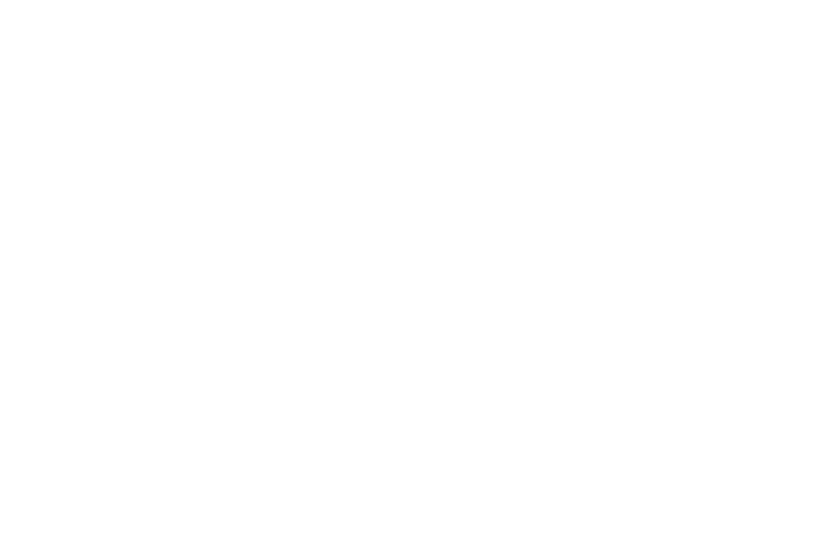
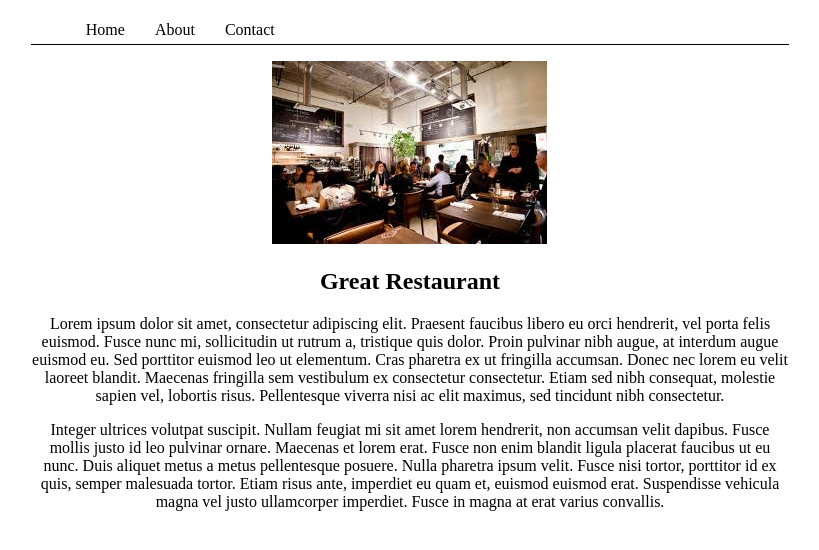
Before and after one commit to filip373/restaurant, a plain HTML site: page index.html in a window 1280 px wide. Shown: the whole page, without its empty margins (230-1049 px from the left). Drawn offline with Linux system fonts and the light colour scheme.

Commit message:
page with tabs made using idTabs plugin

```diff
--- a/index.html
+++ b/index.html
@@ -2,10 +2,17 @@
 <html>
 <head>
   <title>Restaurant</title>
+  <link rel="stylesheet" href="stylesheets/main.css">
 </head>
 <body>
-<div class="container"></div>
+<div class="container">
+<!--   <img src="images/photo.jpg">
+  <h1>Great restaurant</h1>
+  <p>Lorem ipsum dolor sit amet, consectetur adipiscing elit. Praesent faucibus libero eu orci hendrerit, vel porta felis euismod. Fusce nunc mi, sollicitudin ut rutrum a, tristique quis dolor. Proin pulvinar nibh augue, at interdum augue euismod eu. Sed porttitor euismod leo ut elementum. Cras pharetra ex ut fringilla accumsan. Donec nec lorem eu velit laoreet blandit. Maecenas fringilla sem vestibulum ex consectetur consectetur. Etiam sed nibh consequat, molestie sapien vel, lobortis risus. Pellentesque viverra nisi ac elit maximus, sed tincidunt nibh consectetur.</p>
+  <p>Integer ultrices volutpat suscipit. Nullam feugiat mi sit amet lorem hendrerit, non accumsan velit dapibus. Fusce mollis justo id leo pulvinar ornare. Maecenas et lorem erat. Fusce non enim blandit ligula placerat faucibus ut eu nunc. Duis aliquet metus a metus pellentesque posuere. Nulla pharetra ipsum velit. Fusce nisi tortor, porttitor id ex quis, semper malesuada tortor. Etiam risus ante, imperdiet eu quam et, euismod euismod erat. Suspendisse vehicula magna vel justo ullamcorper imperdiet. Fusce in magna at erat varius convallis.</p> -->
+</div>
 <script src="scripts/jquery-3.0.0.js"></script>
 <script src="scripts/main.js"></script>
+<script src="scripts/jquery.idTabs.min.js"></script>
 </body>
 </html>
--- /dev/null
+++ b/scripts/jquery.idTabs.min.js
@@ -0,0 +1,12 @@
+/* idTabs ~ Sean Catchpole - Version 2.2 - MIT/GPL */
+(function(){var dep={"jQuery":"http://code.jquery.com/jquery-latest.min.js"};var init=function(){(function($){$.fn.idTabs=function(){var s={};for(var i=0;i<arguments.length;++i){var a=arguments[i];switch(a.constructor){case Object:$.extend(s,a);break;case Boolean:s.change=a;break;case Number:s.start=a;break;case Function:s.click=a;break;case String:if(a.charAt(0)=='.')s.selected=a;else if(a.charAt(0)=='!')s.event=a;else s.start=a;break;}}
+if(typeof s['return']=="function")
+s.change=s['return'];return this.each(function(){$.idTabs(this,s);});}
+$.idTabs=function(tabs,options){var meta=($.metadata)?$(tabs).metadata():{};var s=$.extend({},$.idTabs.settings,meta,options);if(s.selected.charAt(0)=='.')s.selected=s.selected.substr(1);if(s.event.charAt(0)=='!')s.event=s.event.substr(1);if(s.start==null)s.start=-1;var showId=function(){if($(this).is('.'+s.selected))
+return s.change;var id="#"+this.href.split('#')[1];var aList=[];var idList=[];$("a",tabs).each(function(){if(this.href.match(/#/)){aList.push(this);idList.push("#"+this.href.split('#')[1]);}});if(s.click&&!s.click.apply(this,[id,idList,tabs,s]))return s.change;for(i in aList)$(aList[i]).removeClass(s.selected);for(i in idList)$(idList[i]).hide();$(this).addClass(s.selected);$(id).show();return s.change;}
+var list=$("a[href*='#']",tabs).unbind(s.event,showId).bind(s.event,showId);list.each(function(){$("#"+this.href.split('#')[1]).hide();});var test=false;if((test=list.filter('.'+s.selected)).length);else if(typeof s.start=="number"&&(test=list.eq(s.start)).length);else if(typeof s.start=="string"&&(test=list.filter("[href*='#"+s.start+"']")).length);if(test){test.removeClass(s.selected);test.trigger(s.event);}
+return s;}
+$.idTabs.settings={start:0,change:false,click:null,selected:".selected",event:"!click"};$.idTabs.version="2.2";$(function(){$(".idTabs").idTabs();});})(jQuery);}
+var check=function(o,s){s=s.split('.');while(o&&s.length)o=o[s.shift()];return o;}
+var head=document.getElementsByTagName("head")[0];var add=function(url){var s=document.createElement("script");s.type="text/javascript";s.src=url;head.appendChild(s);}
+var s=document.getElementsByTagName('script');var src=s[s.length-1].src;var ok=true;for(d in dep){if(check(this,d))continue;ok=false;add(dep[d]);}if(ok)return init();add(src);})();
--- a/scripts/main.js
+++ b/scripts/main.js
@@ -0,0 +1,41 @@
+$(function() {
+  $('.container')
+    .append('<ul class="idTabs"></ul>')
+    .append('<section id="home"></section>')
+    .append('<section id="about"></section>')
+    .append('<section id="contact"></section>')
+    .css({
+      width: '60%',
+      'text-align': 'center',
+      margin: '0 auto'
+    });
+
+  $('.idTabs').append('<li><a href="#home">Home</a></li>')
+    .append('<li><a href="#about">About</a></li>')
+    .append('<li><a href="#contact">Contact</a></li>')
+    .css({
+      'list-style-type': 'none',
+      'text-align': 'left',
+      'border-bottom': '1px solid black'
+    })
+    .children().css({
+      display: 'inline-block',
+      padding: '5px 15px'
+    })
+    .children('a').css({
+      'text-decoration': 'none',
+      color: 'inherit'
+    });
+
+  $('#home').append('<img src="images/photo.jpg">')
+    .append('<h1>Great Restaurant</h1>')
+    .append('<p>Lorem ipsum dolor sit amet, consectetur adipiscing elit. Praesent faucibus libero eu orci hendrerit, vel porta felis euismod. Fusce nunc mi, sollicitudin ut rutrum a, tristique quis dolor. Proin pulvinar nibh augue, at interdum augue euismod eu. Sed porttitor euismod leo ut elementum. Cras pharetra ex ut fringilla accumsan. Donec nec lorem eu velit laoreet blandit. Maecenas fringilla sem vestibulum ex consectetur consectetur. Etiam sed nibh consequat, molestie sapien vel, lobortis risus. Pellentesque viverra nisi ac elit maximus, sed tincidunt nibh consectetur.</p>')
+    .append('<p>Integer ultrices volutpat suscipit. Nullam feugiat mi sit amet lorem hendrerit, non accumsan velit dapibus. Fusce mollis justo id leo pulvinar ornare. Maecenas et lorem erat. Fusce non enim blandit ligula placerat faucibus ut eu nunc. Duis aliquet metus a metus pellentesque posuere. Nulla pharetra ipsum velit. Fusce nisi tortor, porttitor id ex quis, semper malesuada tortor. Etiam risus ante, imperdiet eu quam et, euismod euismod erat. Suspendisse vehicula magna vel justo ullamcorper imperdiet. Fusce in magna at erat varius convallis.</p>');
+
+  $('#about').append('<h1>About</h1>')
+    .append('<p>Lorem ipsum dolor sit amet, consectetur adipiscing elit. Praesent faucibus libero eu orci hendrerit, vel porta felis euismod. Fusce nunc mi, sollicitudin ut rutrum a, tristique quis dolor. Proin pulvinar nibh augue, at interdum augue euismod eu. Sed porttitor euismod leo ut elementum. Cras pharetra ex ut fringilla accumsan. Donec nec lorem eu velit laoreet blandit. Maecenas fringilla sem vestibulum ex consectetur consectetur. Etiam sed nibh consequat, molestie sapien vel, lobortis risus. Pellentesque viverra nisi ac elit maximus, sed tincidunt nibh consectetur.</p>');
+
+  $('#contact').append('<h1>Contact</h1>')
+    .append('<p>Integer ultrices volutpat suscipit. Nullam feugiat mi sit amet lorem hendrerit, non accumsan velit dapibus. Fusce mollis justo id leo pulvinar ornare. Maecenas et lorem erat. Fusce non enim blandit ligula placerat faucibus ut eu nunc. Duis aliquet metus a metus pellentesque posuere. Nulla pharetra ipsum velit. Fusce nisi tortor, porttitor id ex quis, semper malesuada tortor. Etiam risus ante, imperdiet eu quam et, euismod euismod erat. Suspendisse vehicula magna vel justo ullamcorper imperdiet. Fusce in magna at erat varius convallis.</p>');
+
+});
--- /dev/null
+++ b/stylesheets/main.css
@@ -0,0 +1,6 @@
+/*.container {
+  width: 60%;
+  text-align: center;
+  margin: 0 auto;
+}
+*/
```
Also changed, not shown: images/photo.jpg (added).
